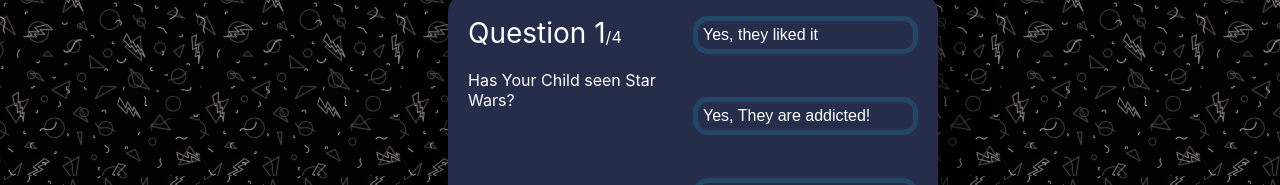
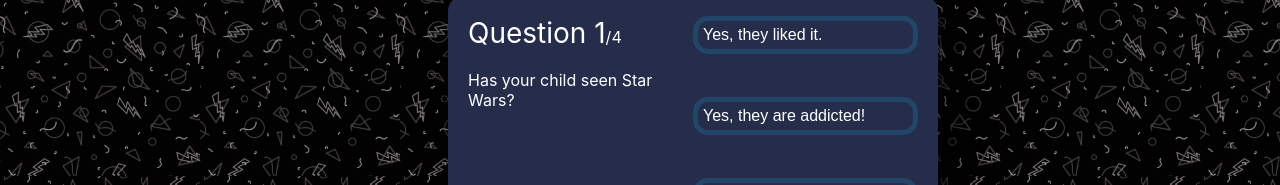
Before and after one commit to gabesarver/MomsAgainstEwoks, a React (Create React App) app: page /MomsAgainstEwoks/Quiz in a window 1280 px wide. Shown: the part 224-409 px from the top of the page. Built offline with nearby package versions, Linux system fonts and the light colour scheme.

Commit message:
Made some changes to padding on Proof.js, fixed some spelling in the ewok quiz

```diff
--- a/src/Proof.js
+++ b/src/Proof.js
@@ -23,33 +23,35 @@
             backgroundRepeat: 'repeat',
 
         }}>
+            <div className = 'content'>
             <text>You say you need proof do you? Well how about this:</text><br></br>
             <text><i>We reversed and pitched down the audio of the Ewoks talking. Listen to what they ACTUALLY say!</i></text><br></br><br></br><br></br>
+            </div>
+            <div className = 'content' style={{display: 'inline-block', width: "40%"}}>
 
-            <div className = 'content' style={{display: 'inline-block', width: "50%"}}>
               <text>Ewok Language</text> <br></br>
 
               <ReactAudioPlayer src={ewokTwo} controls />
             </div>
-            <div className = 'content' style={{display: 'inline-block', width: "50%"}}>
+            <div className = 'content' style={{display: 'inline-block', width: "40%"}}>
               <text>Translated</text>  <br></br>
               <ReactAudioPlayer src={hailSatan} controls /><br></br><br></br>
             </div>
             <div className= 'line'></div>
-            <div className = 'content' style={{display: 'inline-block', width: "50%"}}>
+            <div className = 'content' style={{display: 'inline-block', width: "40%"}}>
               <text>Ewok Language</text> <br></br>
               <ReactAudioPlayer src={ewokThree} controls />
               </div>
-              <div className = 'content' style={{display: 'inline-block', width: "50%"}}>
+              <div className = 'content' style={{display: 'inline-block', width: "40%"}}>
               <text>Translated</text> <br></br>
               <ReactAudioPlayer src={longDay} controls /><br></br><br></br>
             </div>
             <div className= 'line'></div>
-            <div className = 'content' style={{display: 'inline-block', width: "50%"}}>
+            <div className = 'content' style={{display: 'inline-block', width: "40%"}}>
               <text>Ewok Language</text> <br></br>
               <ReactAudioPlayer src={ewokFour} controls />
               </div>
-              <div className = 'content' style={{display: 'inline-block', width: "50%"}}>
+              <div className = 'content' style={{display: 'inline-block', width: "40%"}}>
               <text>Translated</text> <br></br>
               <ReactAudioPlayer src={youToo} controls /><br></br><br></br>
             </div>
--- a/src/Quiz.js
+++ b/src/Quiz.js
@@ -8,11 +8,11 @@
 export default function Quiz() {
     const questions = [
 		{
-			questionText: 'Has Your Child seen Star Wars?',
+			questionText: 'Has your child seen Star Wars?',
 			answerOptions: [
-				{ answerText: 'Yes, they liked it', isCorrect: true },
-				{ answerText: 'Yes, They are addicted!', isCorrect: true },
-				{ answerText: 'No', isCorrect: false },
+				{ answerText: 'Yes, they liked it.', isCorrect: true },
+				{ answerText: 'Yes, they are addicted!', isCorrect: true },
+				{ answerText: 'No.', isCorrect: false },
 			],
 		},
 		{
@@ -25,7 +25,7 @@
 			],
 		},
 		{
-			questionText: 'Does your child seem to like to speak in tounges?',
+			questionText: 'Does your child often speak in tongues?',
 			answerOptions: [
 				{ answerText: 'Yes!', isCorrect: true },
 				{ answerText: 'They do not know how to talk yet so yes', isCorrect: false },
@@ -33,7 +33,7 @@
 			],
 		},
 		{
-			questionText: 'Is your child going around yelling "Hail Satan!"',
+			questionText: 'Is your child going around yelling "Hail Satan"?',
 			answerOptions: [
 				{ answerText: 'No', isCorrect: false },
 				{ answerText: 'Not Sure', isCorrect: false },
```
